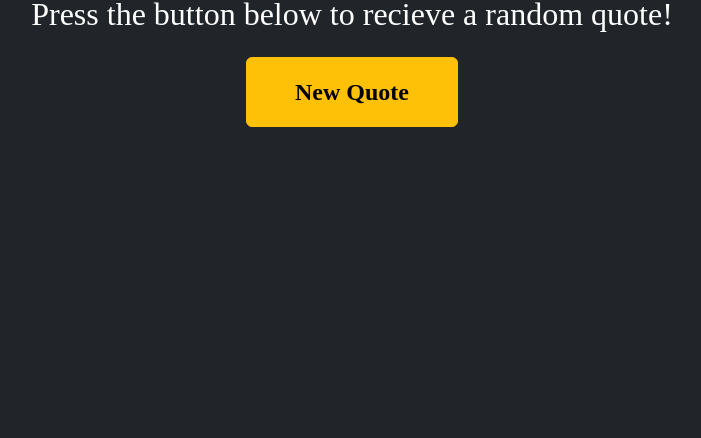
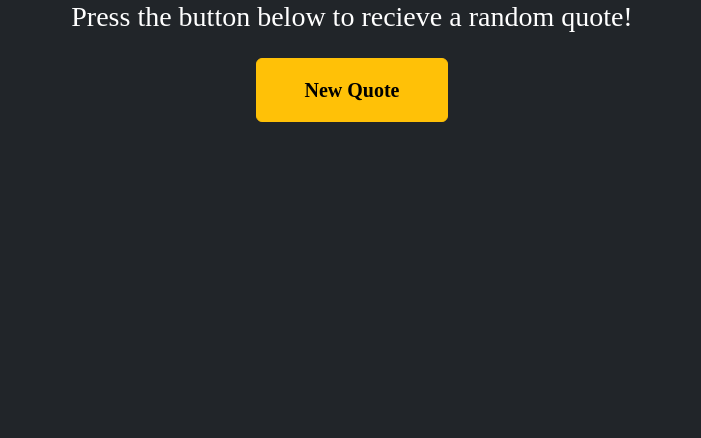
Before and after one commit to MohammedGamalll/Quote9, a plain HTML site: page index.html in a window 1280 px wide. Shown: the part 362-800 px from the top of the page, without its empty margins (288-989 px from the left). Drawn offline with Linux system fonts and the light colour scheme.

Commit message:
edit font size

```diff
--- a/index.html
+++ b/index.html
@@ -11,15 +11,15 @@
         <div
             class="container d-flex flex-column justify-content-center align-content-center vh-100">
             <h1 class="text-center">Quote of the Day</h1>
-            <h2 class="text-center p-3">Press the button below to recieve a
+            <h2 class="text-center h3 p-3">Press the button below to recieve a
                 random quote!</h2>
             <div class="button d-flex justify-content-center">
                 <button id="quoteButton"
-                    class="btn btn-warning py-3 px-5 fs-4 mb-5 fw-bold"
+                    class="btn btn-warning py-3 px-5 fs-5 mb-5 fw-bold"
                     onclick="generateQuote()">New Quote</button>
             </div>
             <p
-                class="text-center fs-3 fw-bold "
+                class="text-center fs-4 fw-bold "
                 id="quote"></p>
         </div>
 
```
